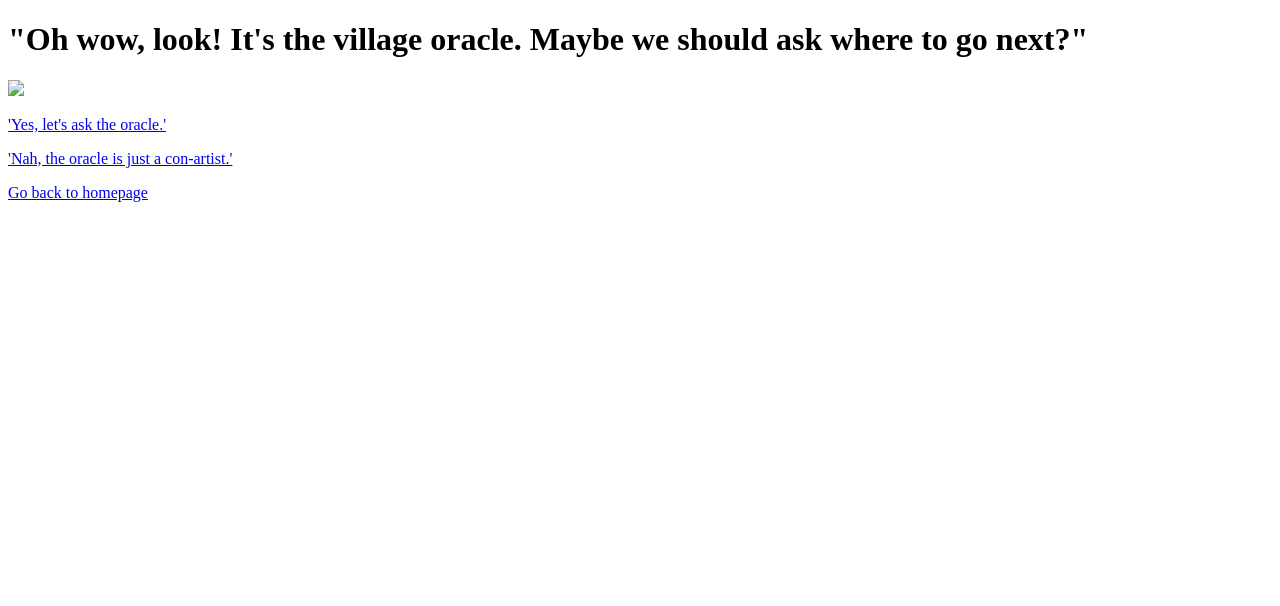
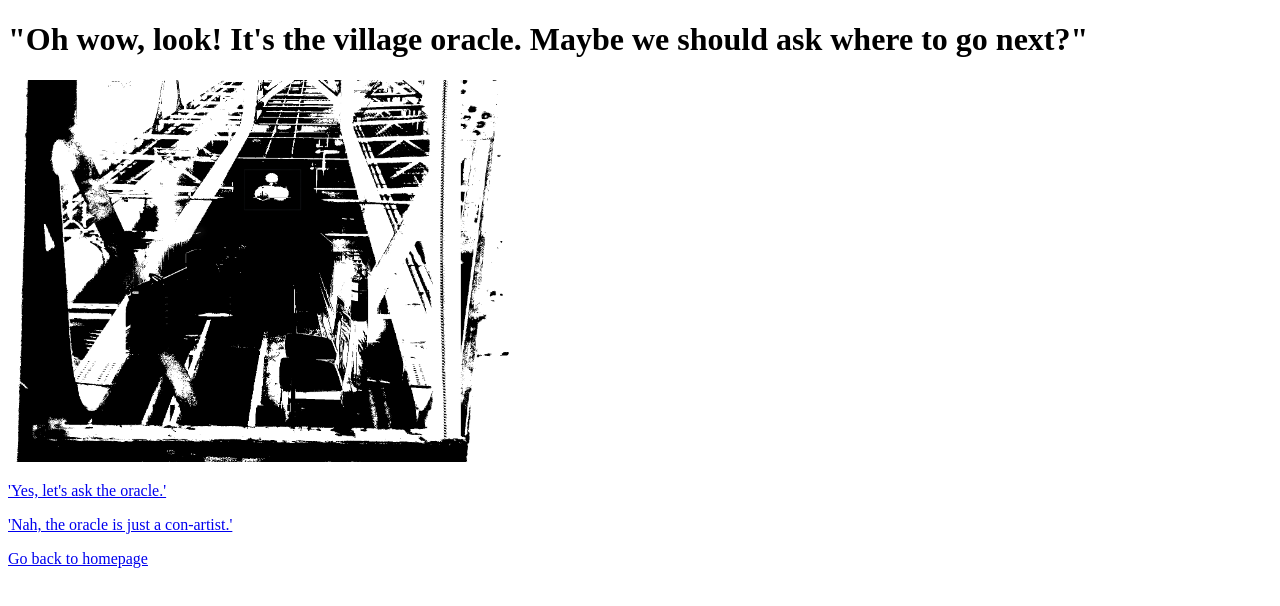
Before and after one commit to kirchomp/MEDPL150-EWD, a plain HTML site: page Homework-10.20.html in a window 1280 px wide. Drawn offline with Linux system fonts and the light colour scheme.

Commit message:
Update Homework-10.20.html

```diff
--- a/Homework-10.20.html
+++ b/Homework-10.20.html
@@ -5,7 +5,7 @@
   <h1>"Oh wow, look! It's the village oracle. Maybe we should ask where to go next?"</h1>
 
 
-  <img src="Homework-10-images/the oracle" width="40%">
+  <img src="Homework-10-images/the oracle.jpg" width="40%">
 
 
    <p><a href="index.html"> 'Yes, let's ask the oracle.'</a></p>
```
